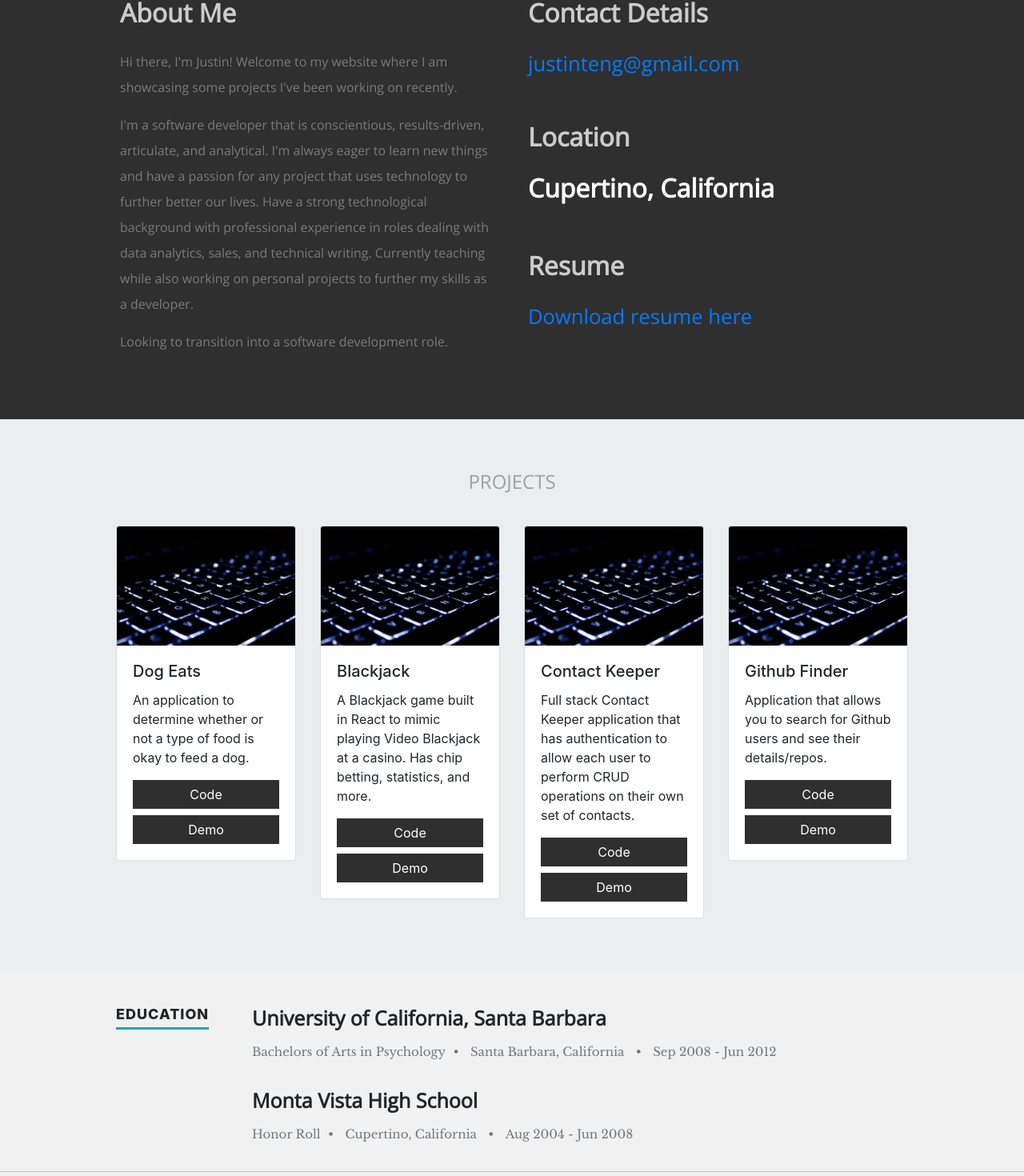
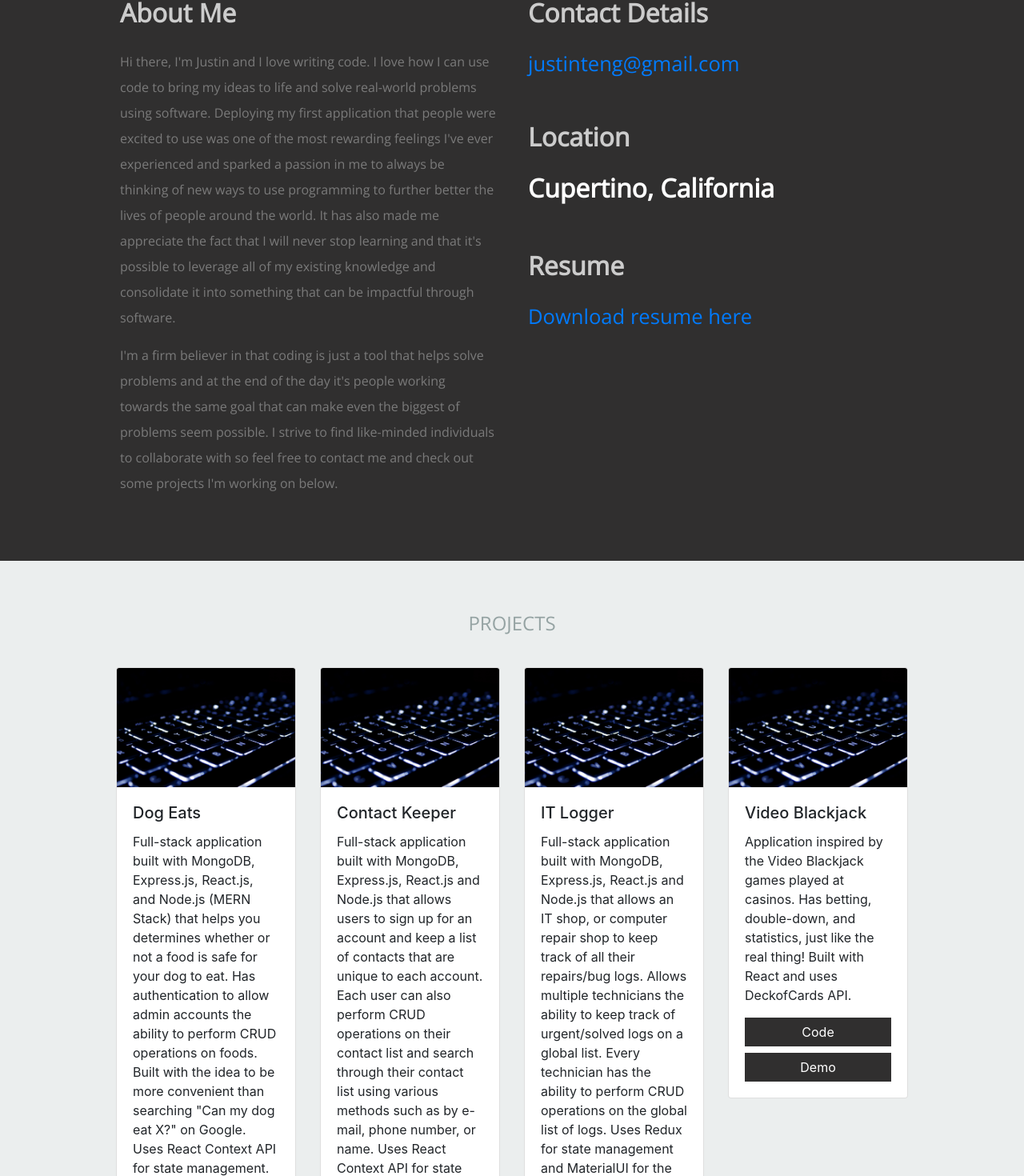
Before and after one commit to jteng1/mywebportfolio, a React (Create React App) app: page / in a window 1280 px wide. Shown: the part 1127-2597 px from the top of the page at 80% size. Built offline with nearby package versions, Linux system fonts and the light colour scheme.

Commit message:
fixed links and descriptions for projects

```diff
--- a/src/components/About.js
+++ b/src/components/About.js
@@ -11,19 +11,25 @@ export default class About extends Component {
           <Col className='main-column' xs={12} sm={6}>
             <h2>About Me</h2>
             <p>
-              Hi there, I'm Justin! Welcome to my website where I am showcasing
-              some projects I've been working on recently.
+              Hi there, I'm Justin and I love writing code. I love how I can use
+              code to bring my ideas to life and solve real-world problems using
+              software. Deploying my first application that people were excited
+              to use was one of the most rewarding feelings I've ever
+              experienced and sparked a passion in me to always be thinking of
+              new ways to use programming to further better the lives of people
+              around the world. It has also made me appreciate the fact that I
+              will never stop learning and that it's possible to leverage all of
+              my existing knowledge and consolidate it into something that can
+              be impactful through software.
             </p>
             <p>
-              I'm a software developer that is conscientious, results-driven,
-              articulate, and analytical. I'm always eager to learn new things
-              and have a passion for any project that uses technology to further
-              better our lives. Have a strong technological background with
-              professional experience in roles dealing with data analytics,
-              sales, and technical writing. Currently teaching while also
-              working on personal projects to further my skills as a developer.
+              I'm a firm believer in that coding is just a tool that helps solve
+              problems and at the end of the day it's people working towards the
+              same goal that can make even the biggest of problems seem
+              possible. I strive to find like-minded individuals to collaborate
+              with so feel free to contact me and check out some projects I'm
+              working on below.
             </p>
-            <p>Looking to transition into a software development role.</p>
           </Col>
           <Col className='main-column' xs={12} sm={6}>
             <h2 id='contact-header'>Contact Details</h2>
--- a/src/components/Portfolio.js
+++ b/src/components/Portfolio.js
@@ -18,8 +18,13 @@ export default class Portfolio extends Component {
               <Card.Body>
                 <Card.Title>Dog Eats</Card.Title>
                 <Card.Text>
-                  An application to determine whether or not a type of food is
-                  okay to feed a dog.
+                  Full-stack application built with MongoDB, Express.js,
+                  React.js, and Node.js (MERN Stack) that helps you determines
+                  whether or not a food is safe for your dog to eat. Has
+                  authentication to allow admin accounts the ability to perform
+                  CRUD operations on foods. Built with the idea to be more
+                  convenient than searching "Can my dog eat X?" on Google. Uses
+                  React Context API for state management.
                 </Card.Text>
                 <Button
                   href='https://github.com/nekasrofd/DogEats'
@@ -28,8 +33,36 @@ export default class Portfolio extends Component {
                 >
                   Code
                 </Button>
+                <Button href='https://dog-eats.com' variant='primary' block>
+                  Demo
+                </Button>
+              </Card.Body>
+            </Card>
+          </Col>
+
+          <Col xs={12} sm={6} md={3}>
+            <Card className='project'>
+              <Card.Img variant='top' src={project1} />
+              <Card.Body>
+                <Card.Title>Contact Keeper</Card.Title>
+                <Card.Text>
+                  Full-stack application built with MongoDB, Express.js,
+                  React.js and Node.js that allows users to sign up for an
+                  account and keep a list of contacts that are unique to each
+                  account. Each user can also perform CRUD operations on their
+                  contact list and search through their contact list using
+                  various methods such as by e-mail, phone number, or name. Uses
+                  React Context API for state management.
+                </Card.Text>
                 <Button
-                  href='https://dogeats.justinteng.com'
+                  href='https://github.com/nekasrofd/contact-keeper'
+                  variant='primary'
+                  block
+                >
+                  Code
+                </Button>
+                <Button
+                  href='https://intense-depths-64881.herokuapp.com'
                   variant='primary'
                   block
                 >
@@ -43,20 +76,25 @@ export default class Portfolio extends Component {
             <Card className='project'>
               <Card.Img variant='top' src={project1} />
               <Card.Body>
-                <Card.Title>Blackjack</Card.Title>
+                <Card.Title>IT Logger</Card.Title>
                 <Card.Text>
-                  A Blackjack game built in React to mimic playing Video
-                  Blackjack at a casino. Has chip betting, statistics, and more.{' '}
+                  Full-stack application built with MongoDB, Express.js,
+                  React.js and Node.js that allows an IT shop, or computer
+                  repair shop to keep track of all their repairs/bug logs.
+                  Allows multiple technicians the ability to keep track of
+                  urgent/solved logs on a global list. Every technician has the
+                  ability to perform CRUD operations on the global list of logs.
+                  Uses Redux for state management and MaterialUI for the design.
                 </Card.Text>
                 <Button
-                  href='https://github.com/nekasrofd/blackjack'
+                  href='https://github.com/nekasrofd/it-logger'
                   variant='primary'
                   block
                 >
                   Code
                 </Button>
                 <Button
-                  href='https://blackjack.justinteng.com'
+                  href='https://powerful-bayou-86248.herokuapp.com'
                   variant='primary'
                   block
                 >
@@ -70,48 +108,21 @@ export default class Portfolio extends Component {
             <Card className='project'>
               <Card.Img variant='top' src={project1} />
               <Card.Body>
-                <Card.Title>Contact Keeper</Card.Title>
+                <Card.Title>Video Blackjack</Card.Title>
                 <Card.Text>
-                  Full stack Contact Keeper application that has authentication
-                  to allow each user to perform CRUD operations on their own set
-                  of contacts.
+                  Application inspired by the Video Blackjack games played at
+                  casinos. Has betting, double-down, and statistics, just like
+                  the real thing! Built with React and uses DeckofCards API.
                 </Card.Text>
                 <Button
-                  href='https://github.com/nekasrofd/contact-keeper'
+                  href='https://github.com/nekasrofd/blackjack'
                   variant='primary'
                   block
                 >
                   Code
                 </Button>
                 <Button
-                  href='https://contacts.justinteng.com'
-                  variant='primary'
-                  block
-                >
-                  Demo
-                </Button>
-              </Card.Body>
-            </Card>
-          </Col>
-
-          <Col xs={12} sm={6} md={3}>
-            <Card className='project'>
-              <Card.Img variant='top' src={project1} />
-              <Card.Body>
-                <Card.Title>Github Finder</Card.Title>
-                <Card.Text>
-                  Application that allows you to search for Github users and see
-                  their details/repos.
-                </Card.Text>
-                <Button
-                  href='https://github.com/nekasrofd/github-finder'
-                  variant='primary'
-                  block
-                >
-                  Code
-                </Button>
-                <Button
-                  href='https://githubfinder.justinteng.com'
+                  href='https://nekasrofd.github.io/blackjack/'
                   variant='primary'
                   block
                 >
```
